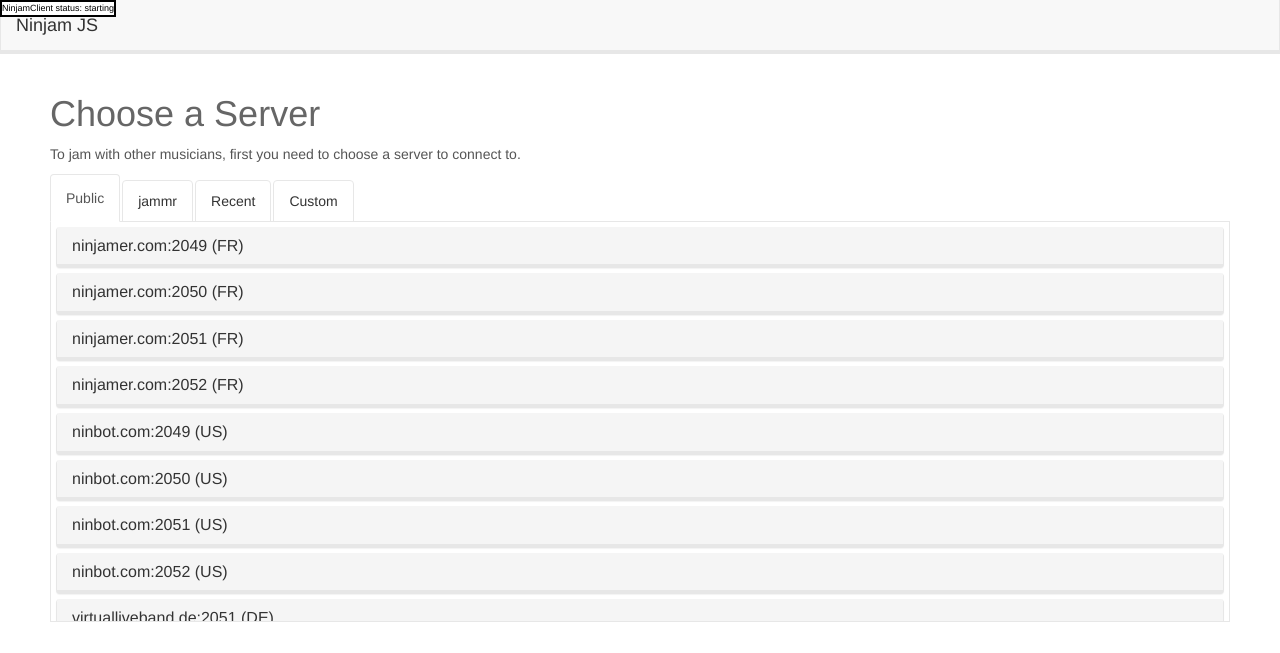
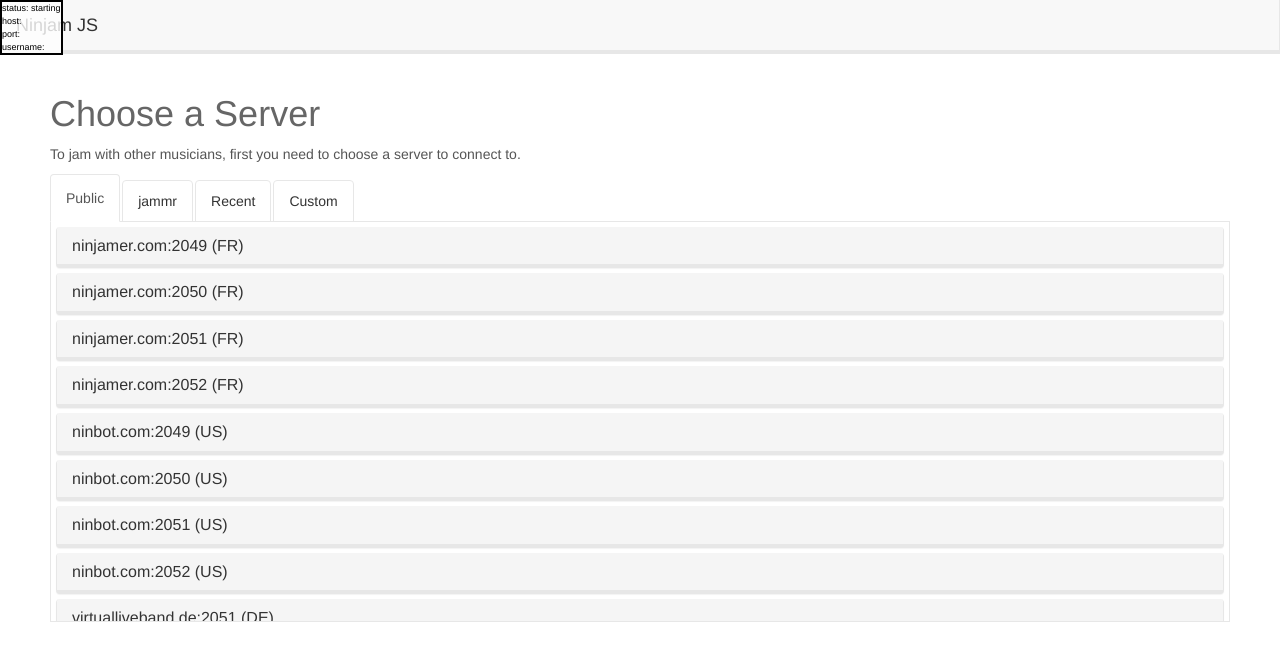
Before and after one commit to BHSPitMonkey/ninjam-js, a browser extension: page app/index.html in a window 1280 px wide. Drawn offline with Linux system fonts and the light colour scheme; no server answers.

Commit message:
Add info to debug box

```diff
--- a/app/css/app.css
+++ b/app/css/app.css
@@ -173,7 +173,7 @@
   top: 0;
   left: 0;
   font-size: 9px;
-  background: white;
+  background: rgba(255, 255, 255, 0.8);
   color: black;
   border: 2px solid black;
   z-index: 9999;
--- a/app/index.html
+++ b/app/index.html
@@ -41,7 +41,10 @@
   <ng-view></ng-view>
 
   <div class="debug" ng-controller="DebugPane">
-    <p>NinjamClient status: {{ninjam.status}}</p>
+    <p>status: {{ninjam.status}}</p>
+    <p>host: {{ninjam.host}}</p>
+    <p>port: {{ninjam.port}}</p>
+    <p>username: {{ninjam.username}}</p>
   </div>
 
   <!-- In production use:
--- a/app/js/services.js
+++ b/app/js/services.js
@@ -260,7 +260,7 @@
 
         this._localChannels = [{name:"Default"}];
 
-        this._socketPoll = null;    // setTimeout handle for continuous socket reads
+        this._socketPoll = null;        // setTimeout handle for continuous socket reads
         this._shouldPollSocket = true;  // Set to false to temporarily disable socket reads
         this._callbacks = {
           onChallenge: null,
```
